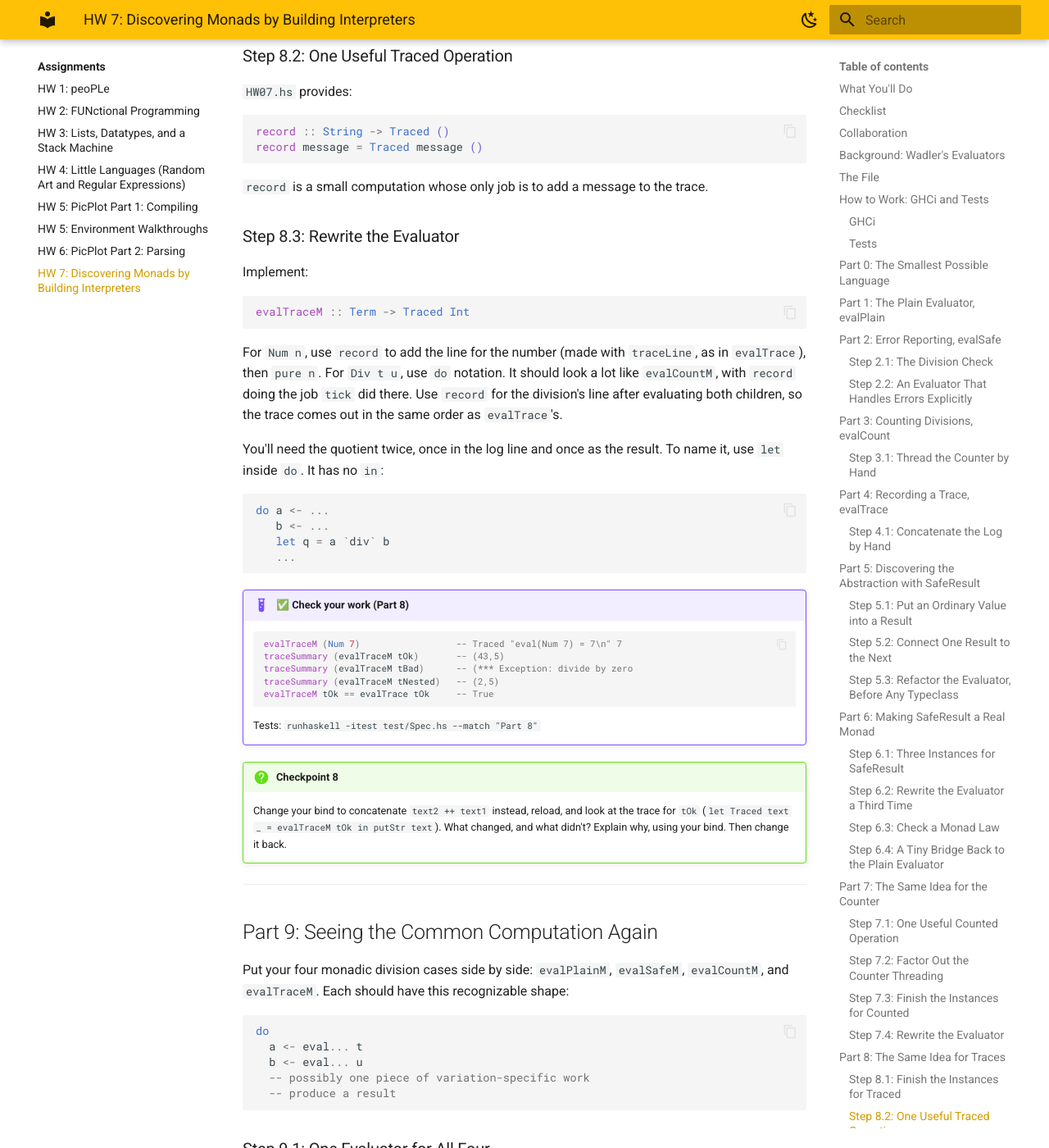
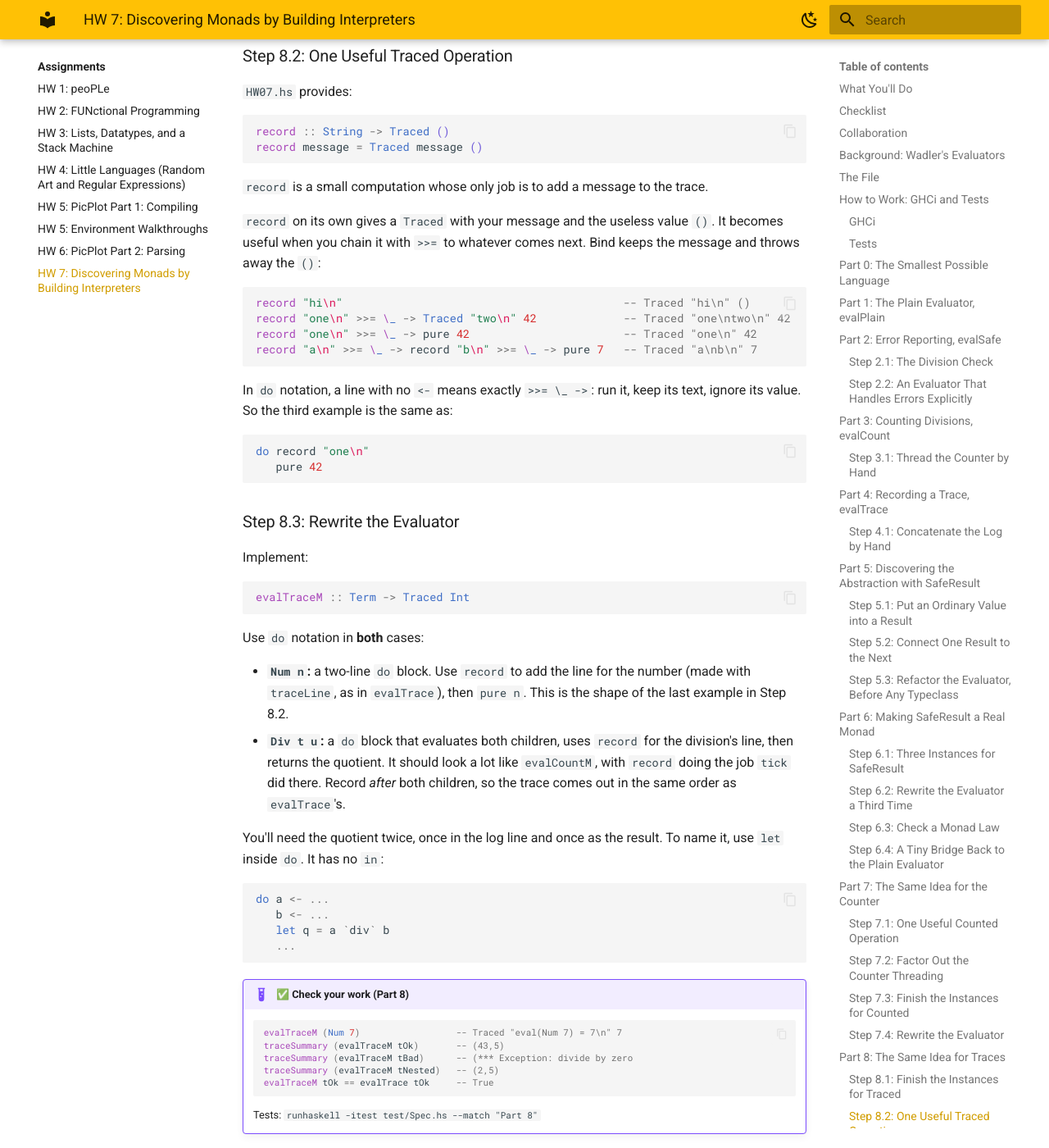
Before and after one commit to lbang-hmc/cs-131-website, an MkDocs documentation site: the page built from content/assignments/hw07.md, in a window 1280 px wide and 1400 px high, scrolled down 18758 px. Shown: the whole window at 82% size. Built offline with MkDocs 1.6.1 and Material for MkDocs 9.7.7, drawn with Linux system fonts in a browser that asks for light colours.

Commit message:
HW 7: show record chained with >>= and in do; say do is used in both evalTraceM cases
Co-Authored-By: Claude Opus 5.5 <noreply@anthropic.com>

````diff
--- a/content/assignments/hw07.md
+++ b/content/assignments/hw07.md
@@ -771,6 +771,22 @@ record message = Traced message ()
 
 `record` is a small computation whose only job is to add a message to the trace.
 
+`record` on its own gives a `Traced` with your message and the useless value `()`. It becomes useful when you chain it with `>>=` to whatever comes next. Bind keeps the message and throws away the `()`:
+
+```haskell
+record "hi\n"                                          -- Traced "hi\n" ()
+record "one\n" >>= \_ -> Traced "two\n" 42             -- Traced "one\ntwo\n" 42
+record "one\n" >>= \_ -> pure 42                       -- Traced "one\n" 42
+record "a\n" >>= \_ -> record "b\n" >>= \_ -> pure 7   -- Traced "a\nb\n" 7
+```
+
+In `do` notation, a line with no `<-` means exactly `>>= \_ ->`: run it, keep its text, ignore its value. So the third example is the same as:
+
+```haskell
+do record "one\n"
+   pure 42
+```
+
 ### Step 8.3: Rewrite the Evaluator
 
 Implement:
@@ -779,7 +795,10 @@ Implement:
 evalTraceM :: Term -> Traced Int
 ```
 
-For `Num n`, use `record` to add the line for the number (made with `traceLine`, as in `evalTrace`), then `pure n`. For `Div t u`, use `do` notation. It should look a lot like `evalCountM`, with `record` doing the job `tick` did there. Use `record` for the division's line after evaluating both children, so the trace comes out in the same order as `evalTrace`'s.
+Use `do` notation in **both** cases:
+
+- **`Num n`:** a two-line `do` block. Use `record` to add the line for the number (made with `traceLine`, as in `evalTrace`), then `pure n`. This is the shape of the last example in Step 8.2.
+- **`Div t u`:** a `do` block that evaluates both children, uses `record` for the division's line, then returns the quotient. It should look a lot like `evalCountM`, with `record` doing the job `tick` did there. Record *after* both children, so the trace comes out in the same order as `evalTrace`'s.
 
 You'll need the quotient twice, once in the log line and once as the result. To name it, use `let` inside `do`. It has no `in`:
 
````
